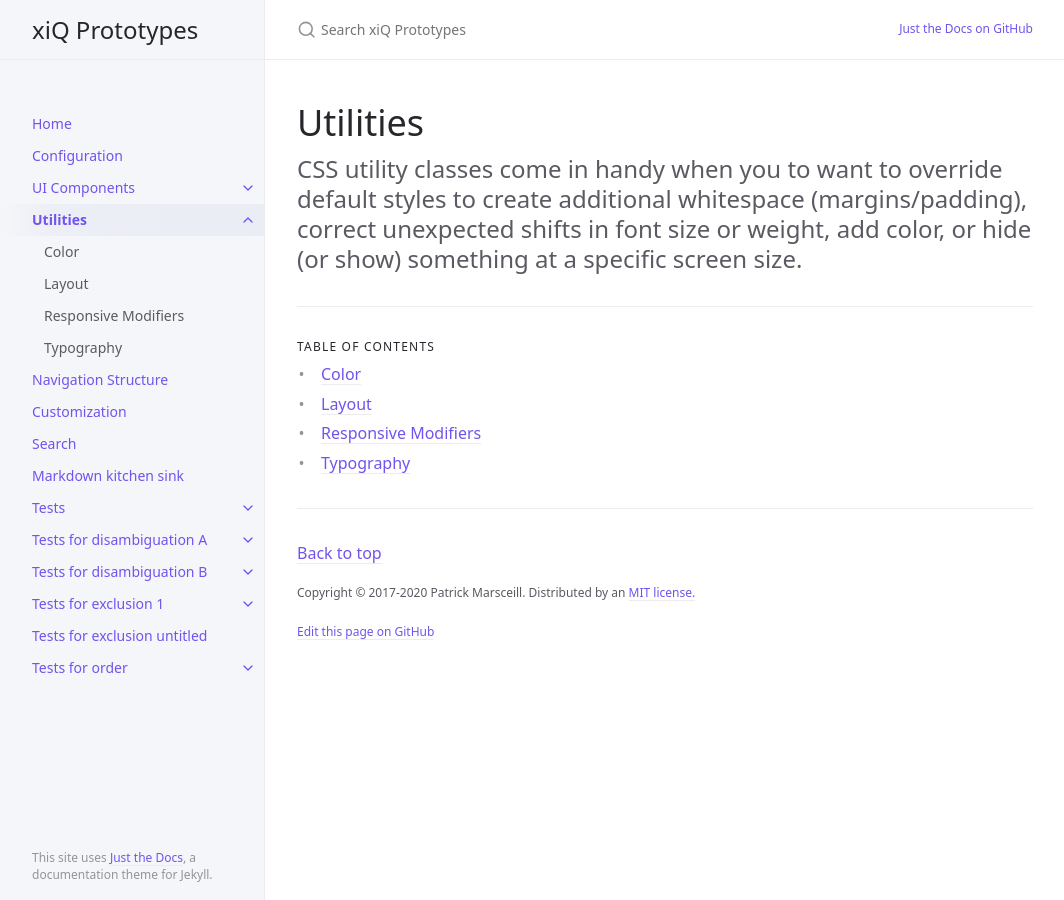
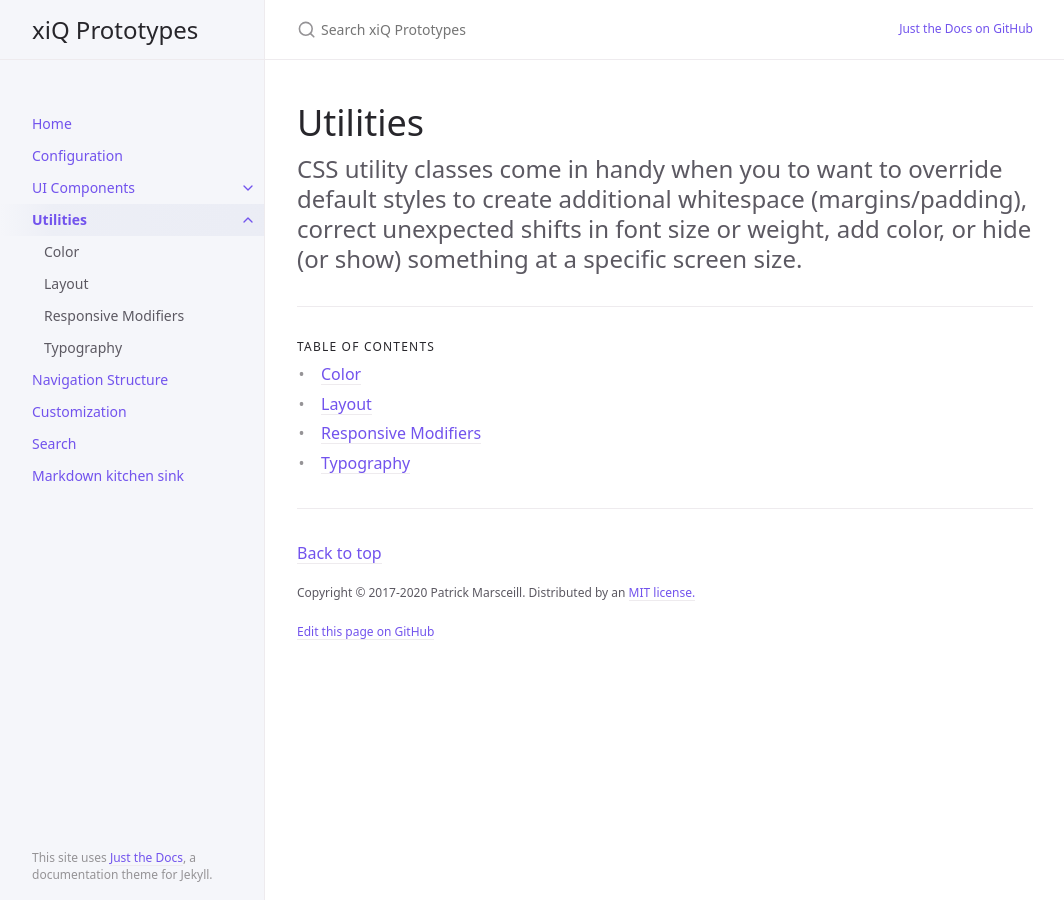
Before and after one commit to xiq-team/Prototypes, a Jekyll site: the page built from docs/utilities/utilities.md, in a window 1280 px wide. Shown: the whole page, without its empty margins (107-1171 px from the left). Built offline with Jekyll 4.4.1, drawn with Linux system fonts in a browser that asks for light colours.

```diff
--- a/_config.yml
+++ b/_config.yml
@@ -20,7 +20,7 @@ url: "https://xiq-team.github.io/" # the base hostname & protocol for your site,
 
 permalink: pretty
 exclude: ["node_modules/", "*.gemspec", "*.gem", "Gemfile", "Gemfile.lock", "package.json", "package-lock.json",  "script/", "LICENSE.txt", "lib/", "bin/", "README.md", "Rakefile"
-#, "docs/tests/"
+, "docs/tests/"
 ]
 
 # Regression tests
```
